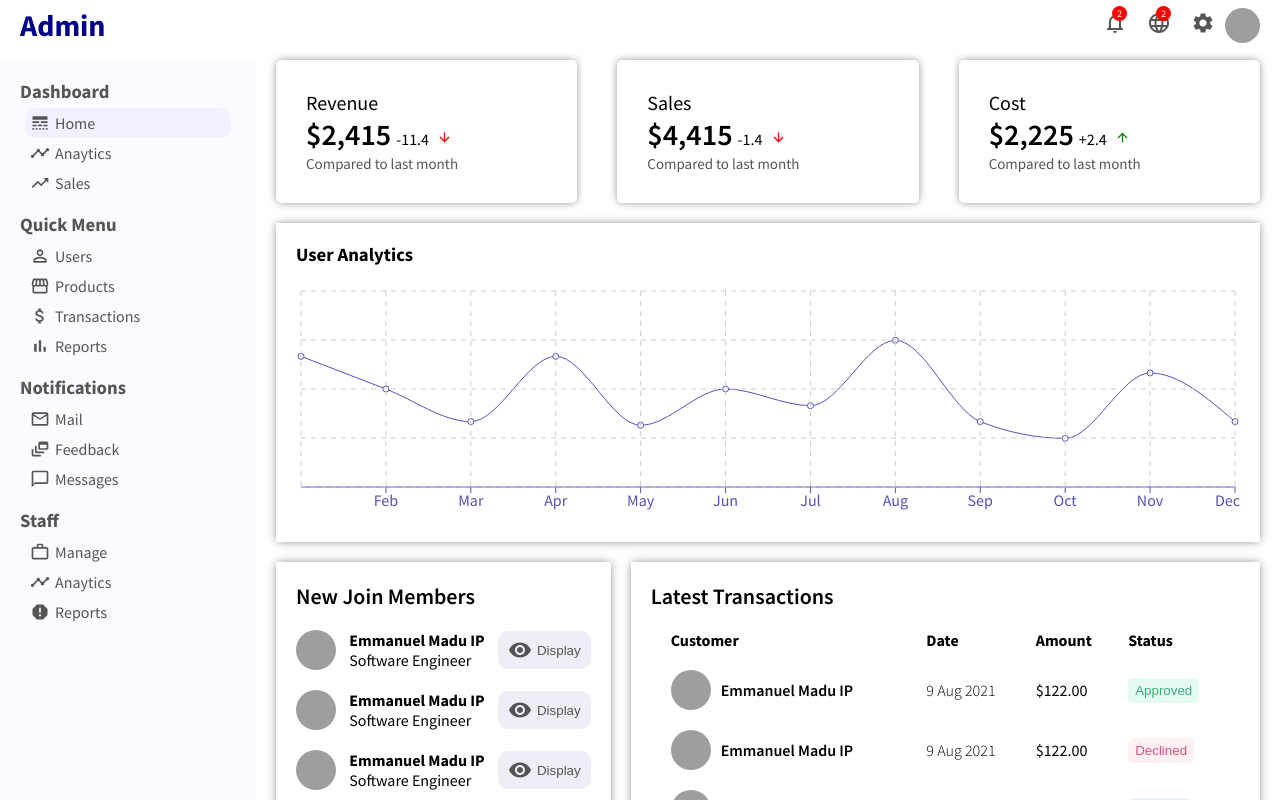
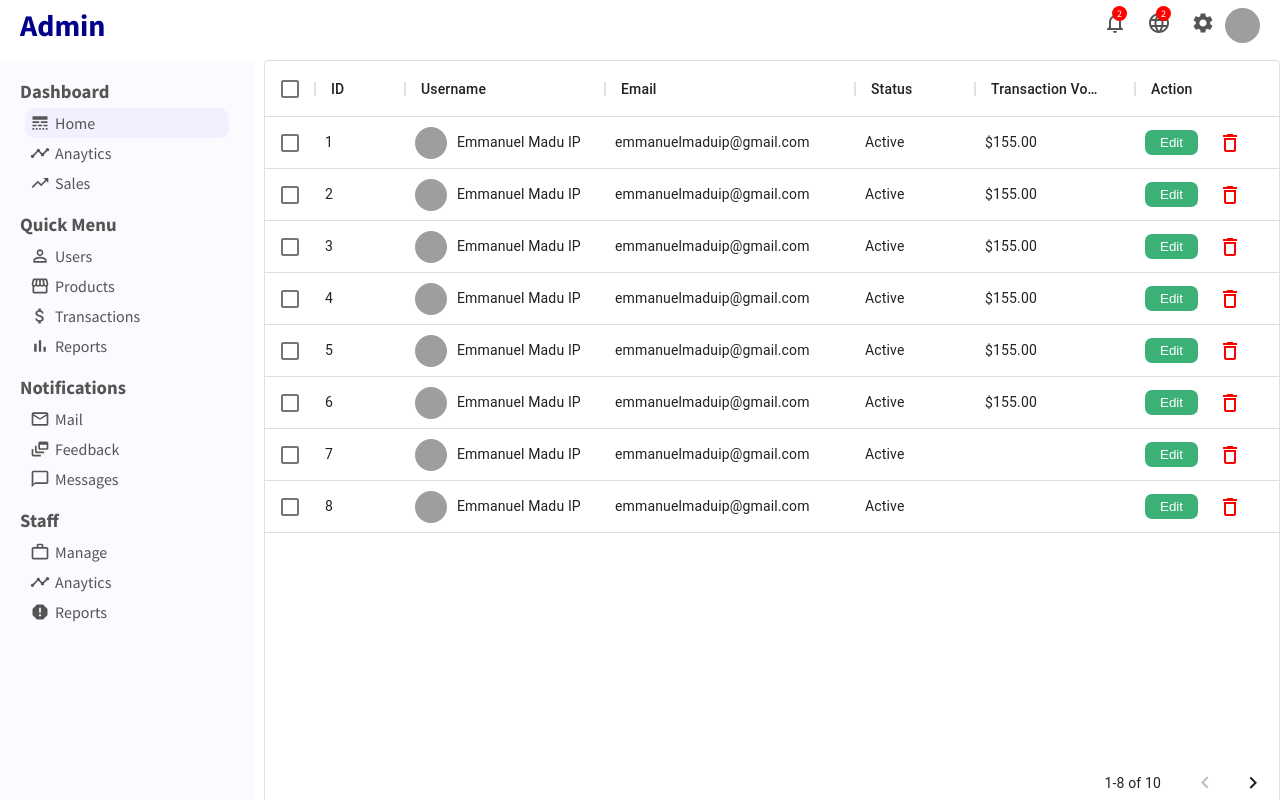
Before and after one commit to maduiep/react-admin-dashboard, a React (Create React App) app: page /users in a window 1280 px wide. Shown: the top 800 px of the page. Built offline with nearby package versions, Linux system fonts and the light colour scheme.

Commit message:
completed user table

```diff
--- a/package.json
+++ b/package.json
@@ -4,12 +4,14 @@
   "private": true,
   "dependencies": {
     "@material-ui/core": "^4.12.3",
+    "@material-ui/data-grid": "^4.0.0-alpha.37",
     "@material-ui/icons": "^4.11.2",
     "@testing-library/jest-dom": "^5.14.1",
     "@testing-library/react": "^11.2.7",
     "@testing-library/user-event": "^12.8.3",
     "react": "^17.0.2",
     "react-dom": "^17.0.2",
+    "react-router-dom": "^5.3.0",
     "react-scripts": "4.0.3",
     "recharts": "^2.1.2",
     "web-vitals": "^1.1.2"
--- a/src/App.js
+++ b/src/App.js
@@ -4,16 +4,30 @@ import Topbar from './components/layouts/Topbar'
 import Sidebar from './components/layouts/Sidebar'
 import Home from './components/pages/Home'
 
+import {
+  BrowserRouter as Router,
+  Switch,
+  Route
+} from "react-router-dom"
+import UserList from './components/pages/UserList'
+
+
 function App() {
   return (
-    <div className="App">
+    <Router className="App">
       <Topbar />
       <div className="container">
-        <Sidebar/>
-        <Home/>
+        <Sidebar />
+        <Switch>
+          <Route exact path="/">
+            <Home />
+          </Route>
+          <Route path="/users">
+            <UserList />
+          </Route>
+        </Switch>
       </div>
-
-    </div>
+    </Router>
   );
 }
 
--- a/src/commonData.js
+++ b/src/commonData.js
@@ -72,3 +72,86 @@ export const userData = [
       amt: 2100,
     },
   ];
+
+
+  export const userRows = [
+    {
+      id: 1, username: 'Emmanuel Madu IP',
+      avatar: '',
+      email: 'emmanuelmaduip@gmail.com',
+      status: 'Active',
+      transaction: '$155.00'
+    },
+
+    {
+      id: 2, username: 'Emmanuel Madu IP',
+      avatar: '',
+      email: 'emmanuelmaduip@gmail.com',
+      status: 'Active',
+      transaction: '$155.00'
+    },
+
+    {
+      id: 3, username: 'Emmanuel Madu IP',
+      avatar: '',
+      email: 'emmanuelmaduip@gmail.com',
+      status: 'Active',
+      transaction: '$155.00'
+    },
+
+    {
+      id: 4, username: 'Emmanuel Madu IP',
+      avatar: '',
+      email: 'emmanuelmaduip@gmail.com',
+      status: 'Active',
+      transaction: '$155.00'
+    },
+
+    {
+      id: 5, username: 'Emmanuel Madu IP',
+      avatar: '',
+      email: 'emmanuelmaduip@gmail.com',
+      status: 'Active',
+      transaction: '$155.00'
+    },
+
+    {
+      id: 6, username: 'Emmanuel Madu IP',
+      avatar: '',
+      email: 'emmanuelmaduip@gmail.com',
+      status: 'Active',
+      transaction: '$155.00'
+    },
+
+    {
+      id: 7, username: 'Emmanuel Madu IP',
+      avatar: '',
+      email: 'emmanuelmaduip@gmail.com',
+      status: 'Active',
+      transactions: '$155.00'
+    },
+
+    {
+      id: 8, username: 'Emmanuel Madu IP',
+      avatar: '',
+      email: 'emmanuelmaduip@gmail.com',
+      status: 'Active',
+      transactions: '$155.00'
+    },
+
+    {
+      id: 9, username: 'Emmanuel Madu IP',
+      avatar: '',
+      email: 'emmanuelmaduip@gmail.com',
+      status: 'Active',
+      transactions: '$155.00'
+    },
+
+    {
+      id: 10, username: 'Emmanuel Madu IP',
+      avatar: '',
+      email: 'emmanuelmaduip@gmail.com',
+      status: 'Active',
+      transaction: '$155.00'
+    },
+  ];
--- /dev/null
+++ b/src/components/pages/UserList.jsx
@@ -0,0 +1,88 @@
+import React, {useState} from 'react'
+import { Link } from 'react-router-dom'
+import { DataGrid } from '@material-ui/data-grid'
+import { DeleteOutline } from '@material-ui/icons'
+import { BASE_URL } from '../../CommonVariable'
+import { userRows } from '../../commonData'
+
+function UserList() {
+
+    const [data, setData] = useState(userRows)
+
+    const handleDelete = id => {
+      setData(data.filter(item => item.id !== id))
+    }
+
+    const columns = [
+        { field: 'id', headerName: 'ID', width: 90 },
+        {
+          field: 'user',
+          headerName: 'Username',
+          width: 200,
+          renderCell: (params) => {
+            return (
+              <div className="userList__user">
+                <img className="userList__profile"
+                  src={`${BASE_URL}/images/img-4.jpg`}
+                  alt="img"
+                />
+                {params.row.username}
+              </div>
+            )
+          },
+          editable: true,
+        },
+        {
+          field: 'email',
+          headerName: 'Email',
+          width: 250,
+          editable: true,
+        },
+        {
+          field: 'status',
+          headerName: 'Status',
+          width: 120,
+          editable: true,
+        },
+        {
+          field: 'transaction',
+          headerName: 'Transaction Volume',
+          sortable: false,
+          width: 160,
+        },
+        {
+          field: 'action',
+          headerName: 'Action',
+          sortable: false,
+          width: 160,
+          renderCell: (params) => {
+            return (
+              <>
+                <Link to={'user/' + params.row.id}>
+                  <button className="userList__edit">Edit</button>
+                </Link>
+                <DeleteOutline className="userList__delete"
+                onClick={() => handleDelete(params.row.id)}/>
+              </>
+            )
+          }
+        },
+      ];
+
+
+
+    return (
+        <div className="userList">
+        <DataGrid
+            rows={data}
+            diableSelectionOnClick
+            columns={columns}
+            pageSize={8}
+            checkboxSelection
+            disableSelectionOnClick
+        />
+        </div>
+    )
+}
+
+export default UserList
--- a/src/sass/abstract/_variables.scss
+++ b/src/sass/abstract/_variables.scss
@@ -13,6 +13,7 @@ $color-9: #ebf1fe;
 $color-10: #3bb077;
 $color-11: #d95087;
 $color-12: #2a7ade;
+$color-13: #3bb077;
 
 $color-light: rgb(251, 251, 255);
 $color-light-grey: rgb(187, 186, 186);
--- /dev/null
+++ b/src/sass/components/_userList.scss
@@ -0,0 +1,32 @@
+.userList {
+    flex: 4;
+    margin-left: 10px;
+
+    &__user {
+        display: flex;
+        align-items: center;
+    }
+
+    &__profile {
+        width: 32px;
+        height: 32px;
+        border-radius: 50%;
+        object-fit: cover;
+        margin-right: 10px;
+    }
+
+    &__edit {
+        border: none;
+        border-radius: 7px;
+        padding: 5px 15px;
+        background-color: $color-13;
+        color: $white;
+        cursor: pointer;
+        margin-right: 20px;
+    }
+
+    &__delete {
+        color: $color-2;
+        cursor: pointer;
+    }
+}
--- a/src/sass/main.scss
+++ b/src/sass/main.scss
@@ -9,3 +9,4 @@
 @import 'components/chart';
 @import 'components/widgetSm';
 @import 'components/widgetLg';
+@import 'components/userList';
```
Also changed, not shown: 1 other file (tests, documents, lock files or other folders).
